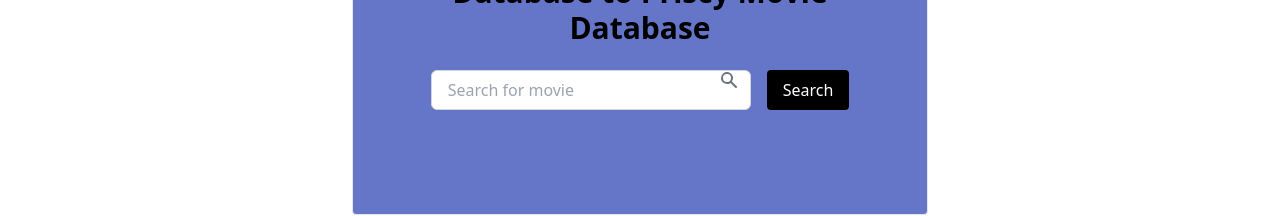
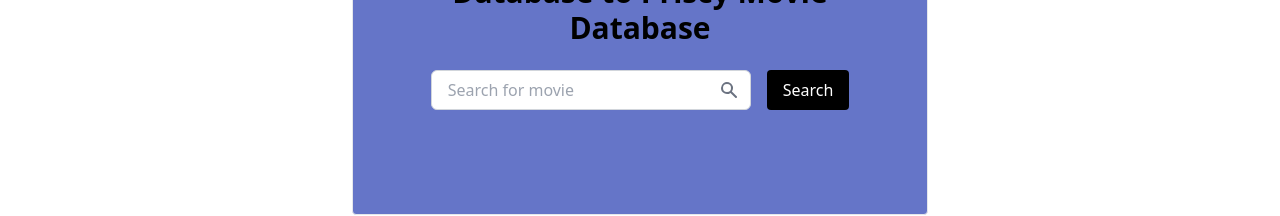
Before and after one commit to Priscy-code/Movie_react, a React (Vite) app: page / in a window 1280 px wide. Shown: the part 307-523 px from the top of the page. Built offline with nearby package versions, Linux system fonts and the light colour scheme.

Commit message:
movie database

```diff
--- a/src/components/SearchBar.jsx
+++ b/src/components/SearchBar.jsx
@@ -79,7 +79,7 @@ const handleMovieClick = (imdbID) => {
                      placeholder="Search for movie"
                      className="w-full px-4 py-2 pr-10 border border-gray-300 rounded-md focus:outline-none focus:ring-blue-500 leading-none"/>
 
-                <span className="absolute inset-y-0 right-3 flex item-center pointer-events-none ">
+                <span className="absolute inset-y-0 right-3 flex items-center pointer-events-none ">
                     <SearchIcon className="h-5 w-5 text-gray-500"></SearchIcon></span>
 
                 </div>
@@ -95,7 +95,7 @@ const handleMovieClick = (imdbID) => {
                     <div className="flex flex-wrap justify-between">
                         {userData.map((movie) => (
                     <div key = {movie.imdbID}
-                      className="flex-none w-48 sm:w-60 md:w-72 lg:w-80 border border-slate-300 rounded shadow-md p-4 hover:sadow-lg transition cursor-pointer light:bg-white-700 dark:bg-gray-800 m-2"
+                      className="flex-none w-48 sm:w-60 md:w-72 lg:w-48h border border-slate-300 rounded shadow-md p-4 hover:sadow-lg transition cursor-pointer light:bg-white-700 dark:bg-gray-800 m-2"
                       onClick={() =>handleMovieClick(movie.imdbID)}>
 
                         <img src={movie.Poster}
```
